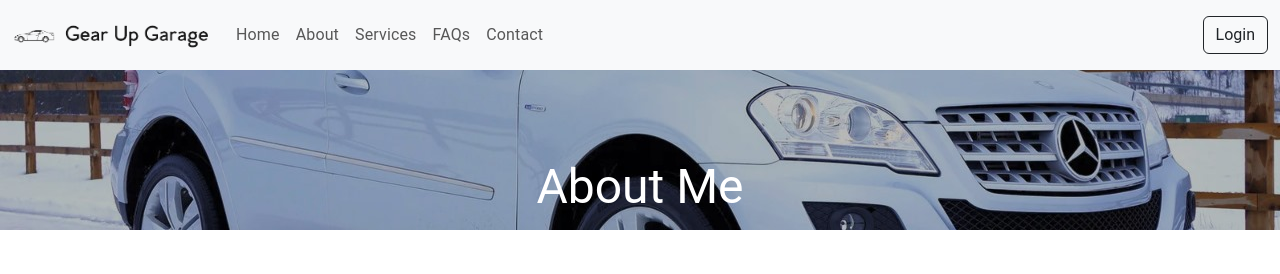
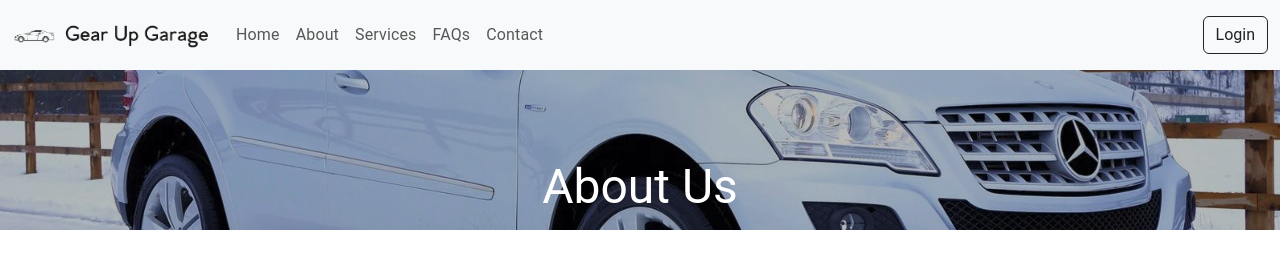
Before and after one commit to shanmuka7482/GearUpGarage_Using_bootstrap, a React (Create React App) app: page /About in a window 1280 px wide. Shown: the top 274 px of the page. Built offline with nearby package versions, Linux system fonts and the light colour scheme.

Commit message:
Updated code

```diff
--- a/src/Pages/About.jsx
+++ b/src/Pages/About.jsx
@@ -26,7 +26,7 @@
             paddingBottom: "15px",
           }}
         >
-          About Me
+          About Us
         </Typography>
       </Box>
       <Box sx={{ maxWidth: "50%", textAlign: "left", pl: 8,pt:5}}>
--- a/src/components/footer.jsx
+++ b/src/components/footer.jsx
@@ -28,14 +28,14 @@
           </Grid>
           <Grid item>
             <Link
-              href="https://github.com/Haranarayanakarthik"
+              href="https://github.com/PoornaSandeepAnde"
               color="inherit"
               underline="none"
             >
               <GitHubIcon sx={{ fontSize: 25, mr: 1 }} color="secondary" />
             </Link>
             <Link
-              href="https://www.linkedin.com/in/kommaraju-hara-narayana-karthik-564917258/"
+              href="https://www.linkedin.com/in/charan-lakkimsetti-744888258/"
               color="inherit"
               underline="none"
             >
```
